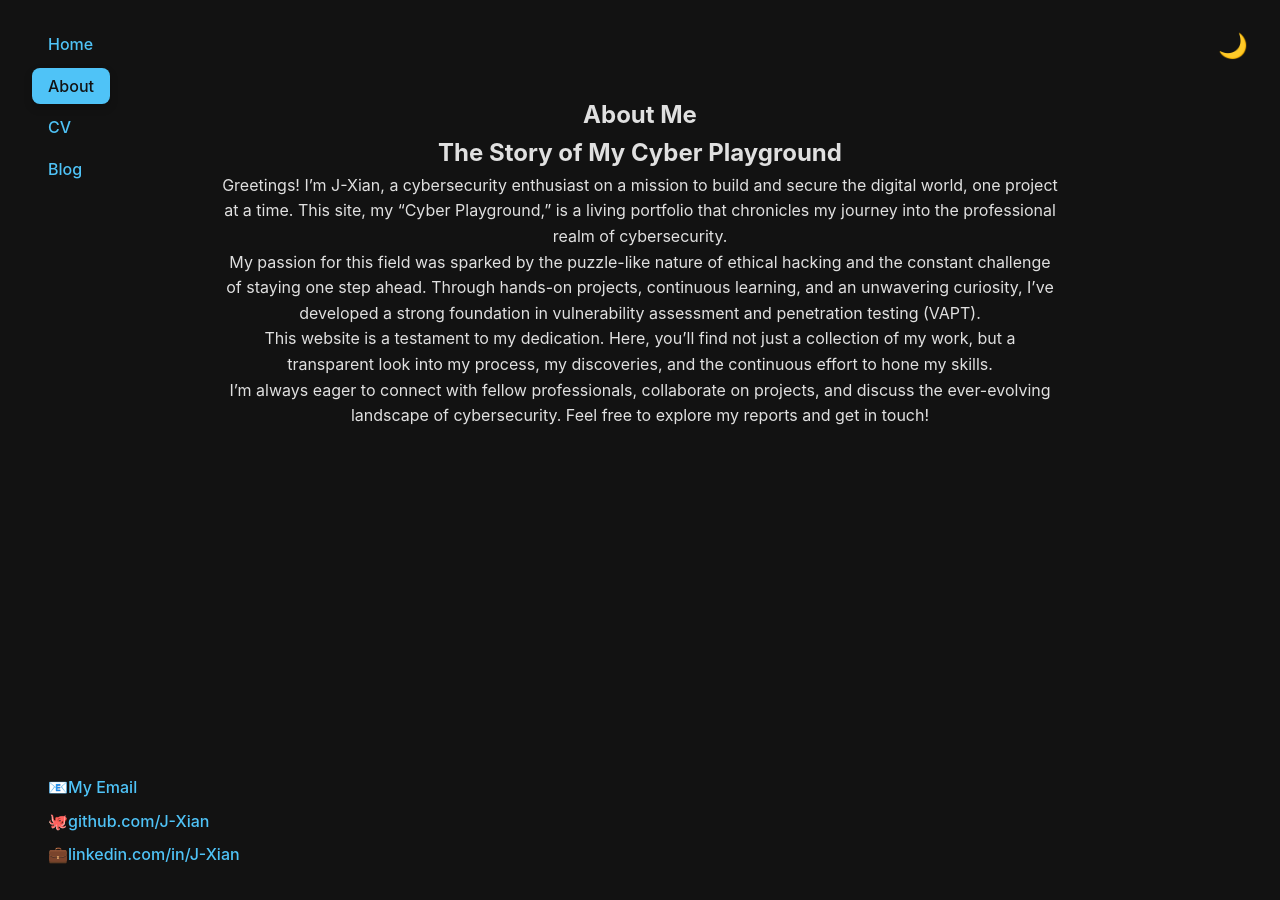
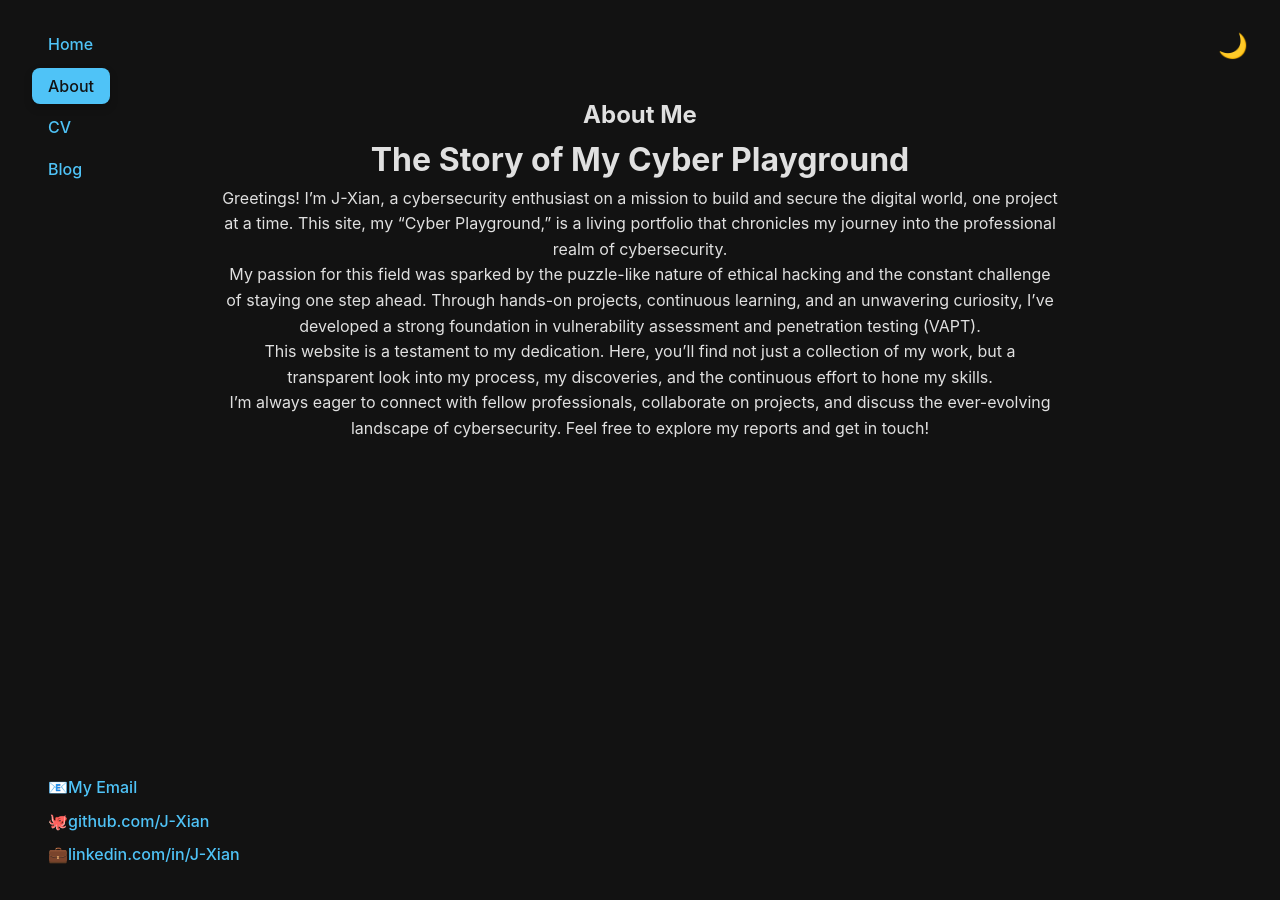
Before and after one commit to J-Xian/J-Xian.github.io, a Jekyll site: the page built from about.md, in a window 1280 px wide. Built offline with Jekyll 4.4.1, drawn with Linux system fonts in a browser that asks for light colours.

```diff
--- a/about.md
+++ b/about.md
@@ -4,7 +4,7 @@ title: About Me
 ---
 
 ## About Me
-## The Story of My Cyber Playground
+# The Story of My Cyber Playground
 Greetings! I'm J-Xian, a cybersecurity enthusiast on a mission to build and secure the digital world, one project at a time. This site, my "Cyber Playground," is a living portfolio that chronicles my journey into the professional realm of cybersecurity.
 
 My passion for this field was sparked by the puzzle-like nature of ethical hacking and the constant challenge of staying one step ahead. Through hands-on projects, continuous learning, and an unwavering curiosity, I've developed a strong foundation in vulnerability assessment and penetration testing (VAPT).
```
